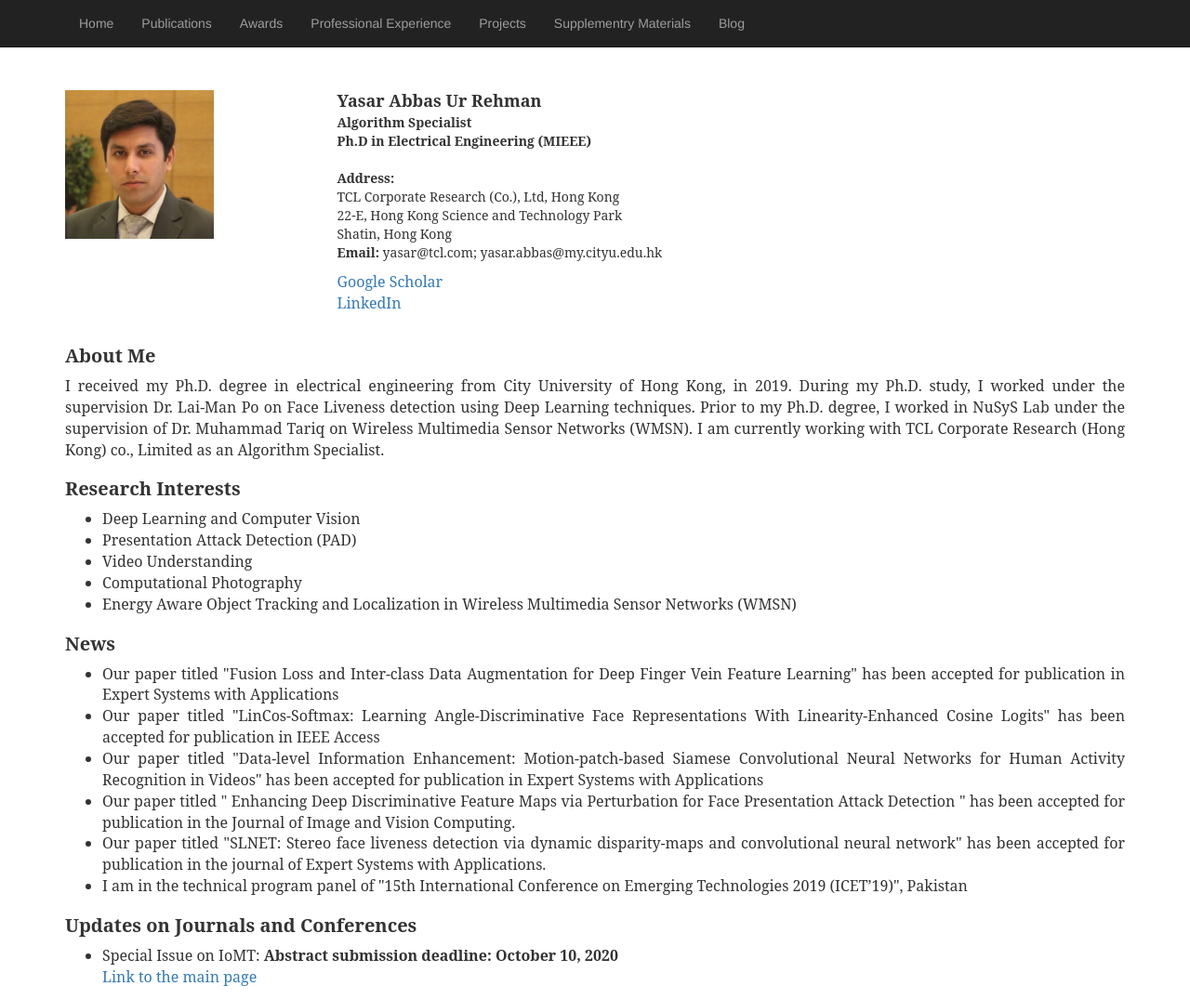
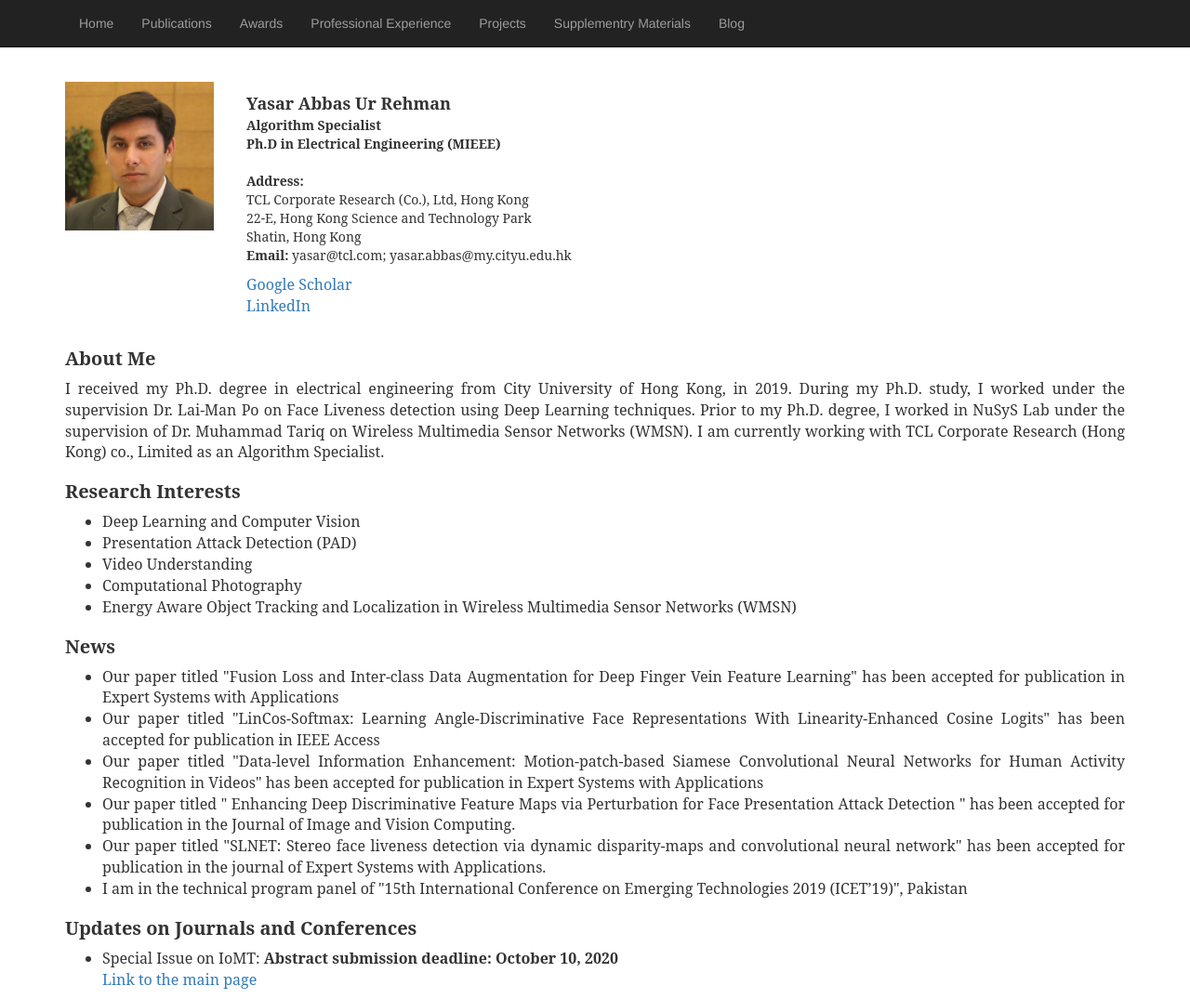
Before and after one commit to yasar-rehman/yasar, a Jekyll site: the page built from index.html, in a window 1280 px wide. Shown: the whole page at 93% size. Built offline with Jekyll 4.4.1, drawn with Linux system fonts in a browser that asks for light colours; some web fonts are replaced.

Commit message:
Update index.html

```diff
--- a/index.html
+++ b/index.html
@@ -6,11 +6,11 @@ title: yasar
 
 <div class="row">
 	<!-- Entries Column -->
-		     <div class=col-md-3 pull-left">
+		     <div class=col-md-2 pull-left">
 			  <div style="margin-top:10%;"><img class="img-responsive" src="images/my_profile.jpg" alt="" style="width:160px;height:160px;">
 			  </div>
 			</div>
-			<div class=col-md-9 pull-right">
+			<div class=col-md-10 pull-right">
 			        <div style="margin-top:3%; font-family: 'Serif', Times New Roman; font-size: 18px;"><b>Yasar Abbas Ur Rehman</b></div>
 			     	<div style="text-align:justify; font-family: 'Serif', Times New Roman; font-size:16x;"><b>Algorithm Specialist</b></div>
 				<div style="text-align:justify; font-family: 'Serif', Times New Roman; font-size:16x;"><b>Ph.D in Electrical Engineering (MIEEE)</b></div><br>
```
